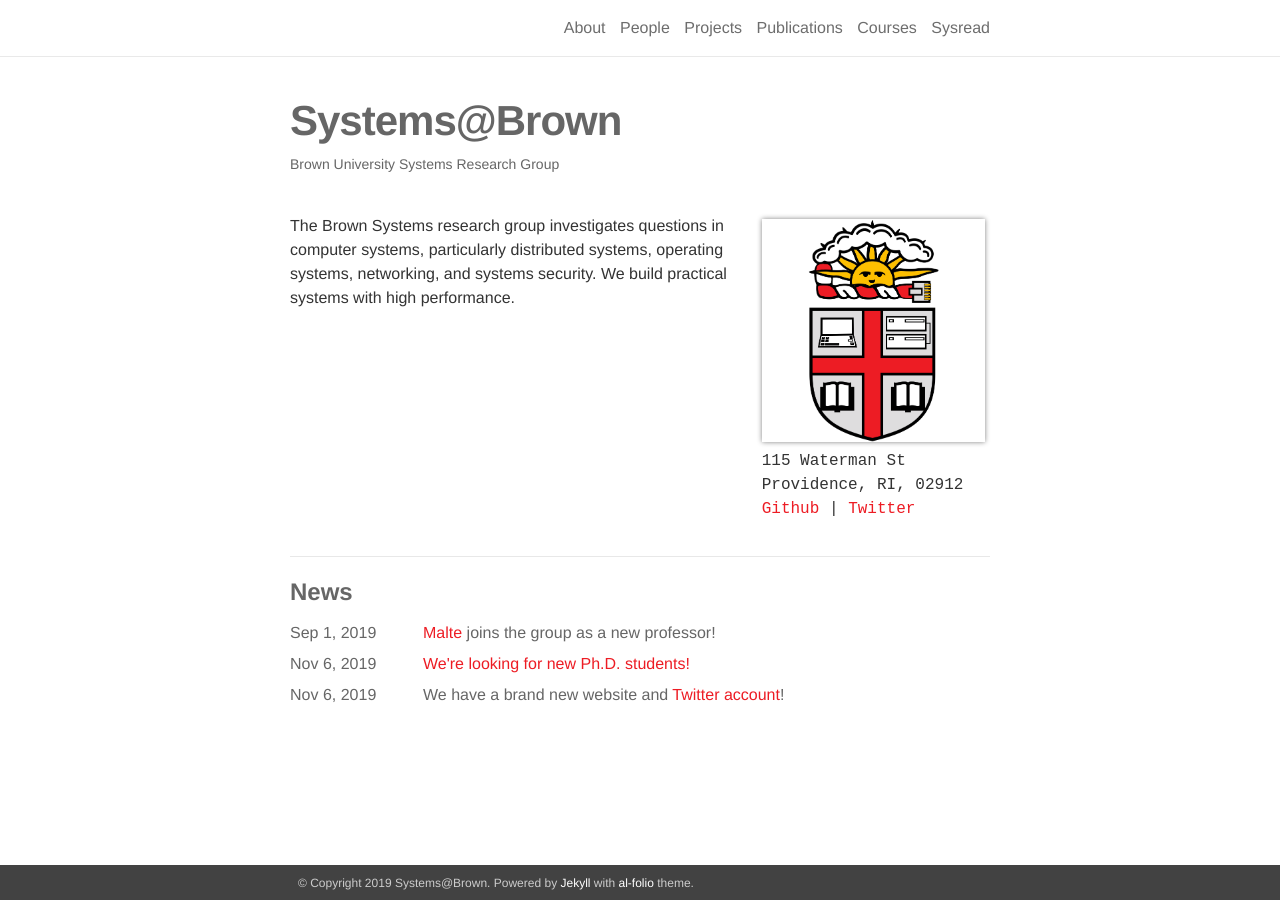
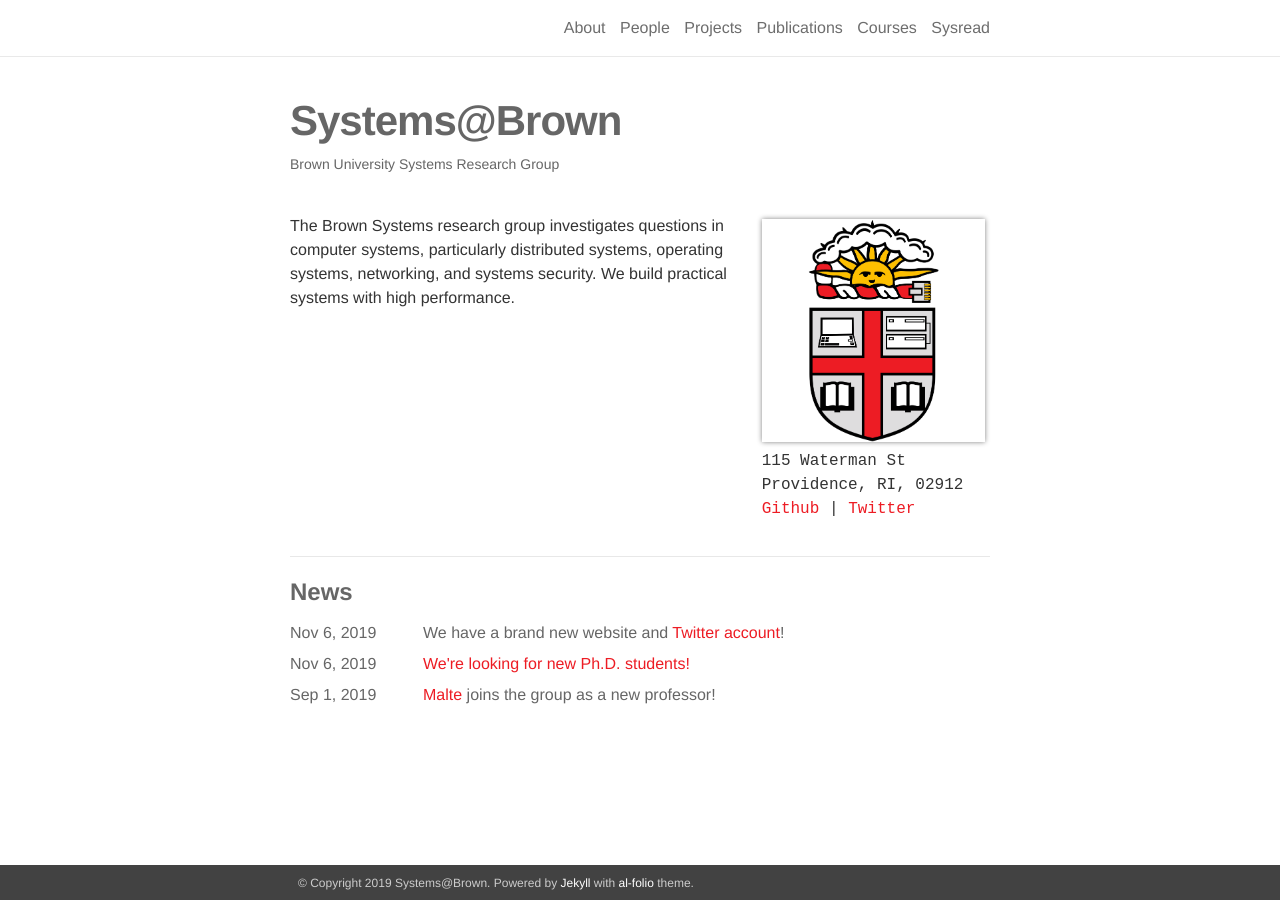
Before and after one commit to brownsys/systems-web, a Jekyll site: the page built from _pages/about.md, in a window 1280 px wide. Built offline with Jekyll 4.4.1, drawn with Linux system fonts in a browser that asks for light colours; nearby versions of some CDN libraries.

Commit message:
Fixed news sort order.

```diff
--- a/_includes/news.html
+++ b/_includes/news.html
@@ -3,7 +3,7 @@
   {% if site.news  %}
     <table>
     {% assign news = site.news %}
-    {% for item in news limit: site.news_limit %}
+    {% for item in news reversed limit: site.news_limit %}
       <tr>
         <td class="date">{{ item.date | date: "%b %-d, %Y" }}</td>
         <td class="announcement">
```
